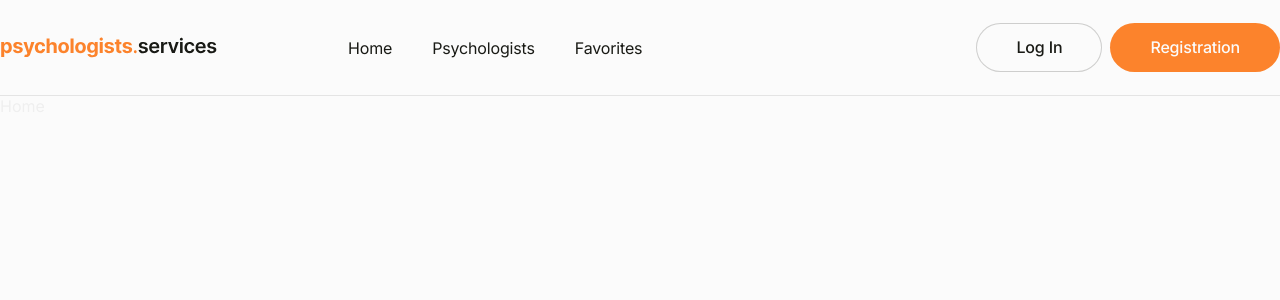
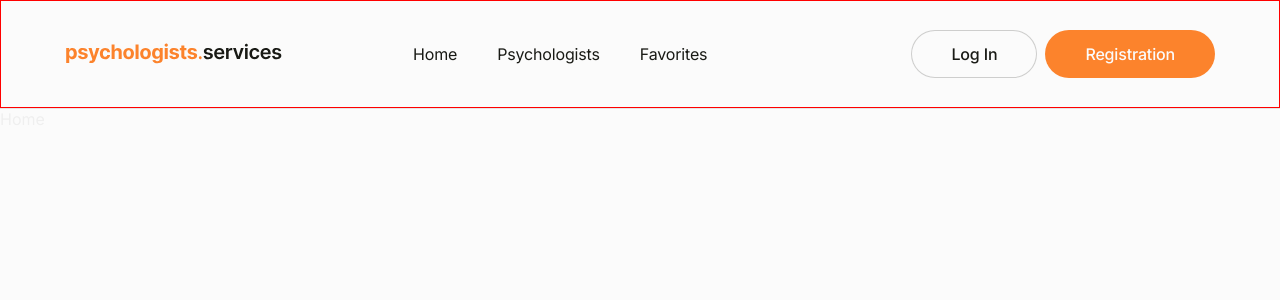
Before and after one commit to ConstantineKobushka/mental-health, a React (Vite) app: page / in a window 1280 px wide. Shown: the top 300 px of the page. Built offline with nearby package versions, Linux system fonts and the light colour scheme.

Commit message:
add Container component and fixe Header component

```diff
--- /dev/null
+++ b/src/components/Container/Container.jsx
@@ -0,0 +1,7 @@
+import css from './Container.module.css';
+
+const Container = ({ children }) => {
+  return <div className={css.container}>{children}</div>;
+};
+
+export default Container;
--- /dev/null
+++ b/src/components/Container/Container.module.css
@@ -0,0 +1,18 @@
+.container {
+  max-width: 1440px;
+  padding: 0 20px;
+  margin: 0 auto;
+  border: 1px solid red;
+}
+
+@media only screen and (min-width: 768px) {
+  .container {
+    padding: 0 64px;
+  }
+}
+
+@media only screen and (min-width: 1440px) {
+  .container {
+    padding: 0 128px;
+  }
+}
--- a/src/components/Header/Header.jsx
+++ b/src/components/Header/Header.jsx
@@ -1,10 +1,14 @@
 import { Link, NavLink } from 'react-router-dom';
+
+import Container from '../Container/Container';
 
 import css from './Header.module.css';
 
 const Header = () => {
   return (
     <header className={css.header}>
+      <Container>
+        <div className={css.headerWrapper}>
           <nav className={css.nav}>
             <Link className={css.logo} to='/'>
               <img src='/logo/logo.svg' alt='Logo' />
@@ -25,6 +29,8 @@
             <button className={css.logIn}>Log In</button>
             <button className={css.logUp}>Registration</button>
           </div>
+        </div>
+      </Container>
     </header>
   );
 };
--- a/src/components/Header/Header.module.css
+++ b/src/components/Header/Header.module.css
@@ -1,9 +1,11 @@
 .header {
+  border-bottom: 1px solid rgba(25, 26, 21, 0.1);
+}
+.headerWrapper {
   display: flex;
   justify-content: space-between;
   align-items: center;
-  height: 96px;
-  border-bottom: 1px solid rgba(25, 26, 21, 0.1);
+  padding: 24px 0;
 }
 .nav {
   display: flex;
```
Lines whose indentation alone changed are shown as unchanged.
